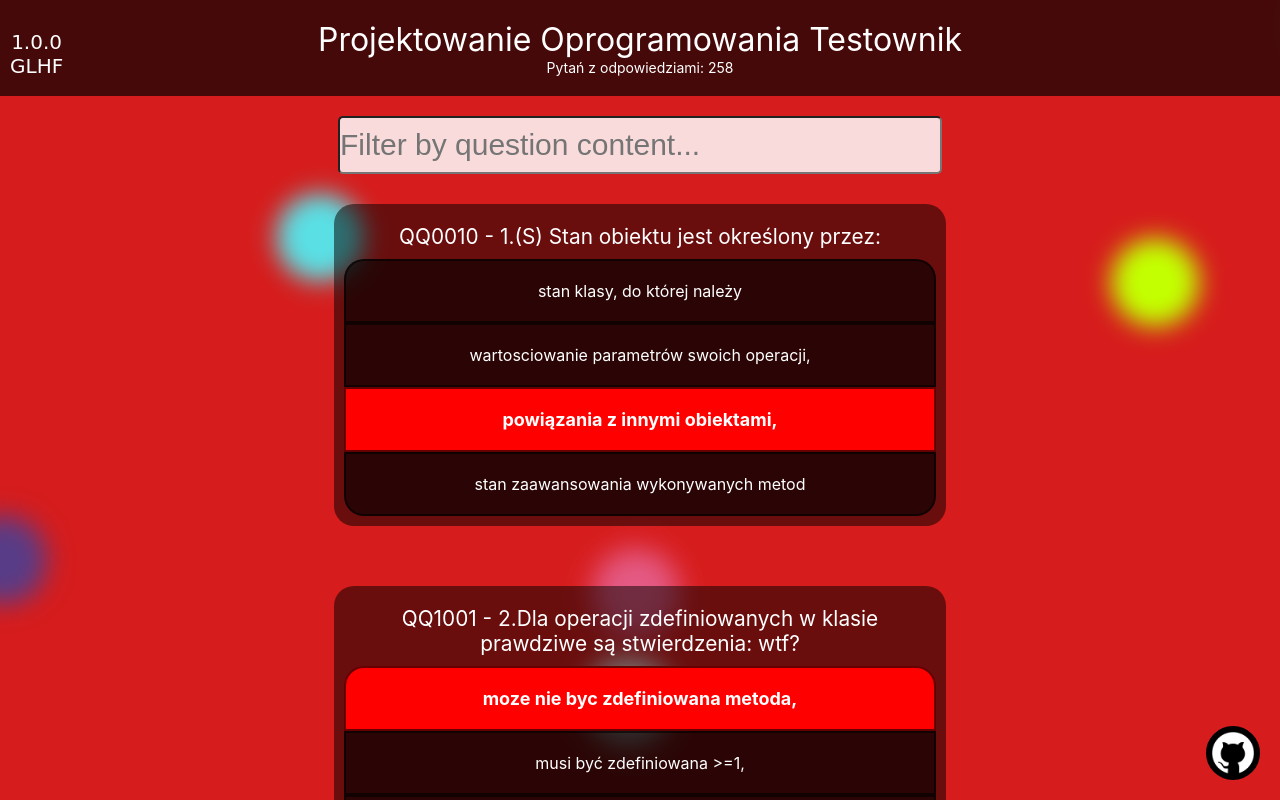
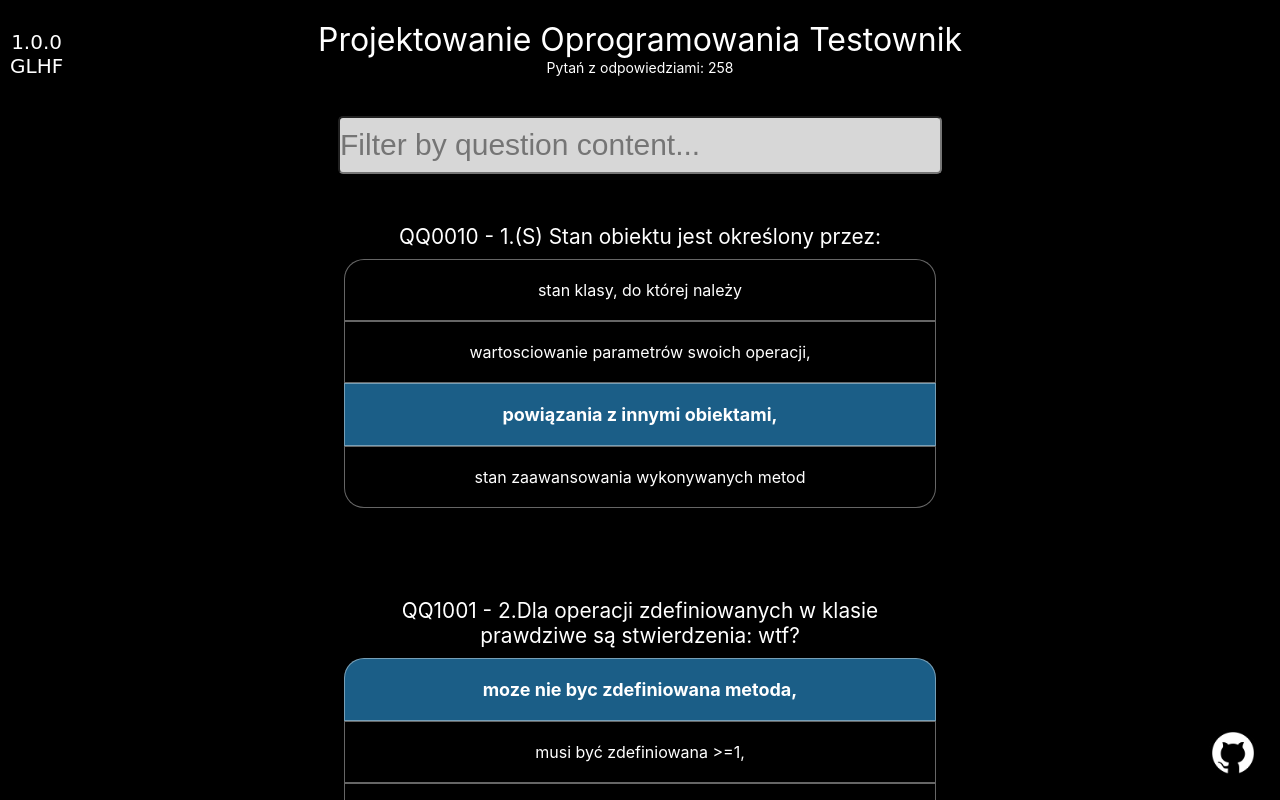
Before and after one commit to Jakub-Radzik/software-design-test, a React (Create React App) app: page / in a window 1280 px wide. Shown: the top 800 px of the page. Built offline with nearby package versions, Linux system fonts and the light colour scheme.

Commit message:
changed css

```diff
--- a/src/components/background.css
+++ b/src/components/background.css
@@ -1,8 +1,8 @@
-@keyframes move {
+/* @keyframes move {
   100% {
     transform: translate3d(0, 0, 1px) rotate(360deg);
   }
-}
+} */
 
 .background {
   position: fixed;
@@ -11,11 +11,11 @@
   height: 100vh;
   top: 0;
   left: 0;
-  background: #d61c1c;
+  background: black;
   overflow: hidden;
 }
 
-.background span {
+/* .background span {
   width: 11vmin;
   height: 11vmin;
   border-radius: 11vmin;
@@ -116,4 +116,4 @@
   animation-delay: -10s;
   transform-origin: 12vw 2vh;
   box-shadow: 22vmin 0 3.5042010496528846vmin currentColor;
-}
+} */
--- a/src/components/question.css
+++ b/src/components/question.css
@@ -1,7 +1,7 @@
 .question-block {
   background-color: rgba(0, 0, 0, 0.507);
   color: white;
-  border-radius: 20px;
+  border-radius: 15px;
   max-width: 612px;
   width: 100%;
   margin: 30px 0;
@@ -20,7 +20,7 @@
 
 .question-answer {
   padding: 20px;
-  border: 2px solid rgba(0, 0, 0, 0.6);
+  border: 1px solid rgba(255, 255, 255, 0.4);
   background: rgba(0, 0, 0, 0.6);
 }
 
@@ -33,7 +33,7 @@
 }
 
 .answer-correct {
-  background-color: red;
+  background-color: rgba(36, 123, 177, 0.764);
   font-weight: bold;
   font-size: large;
 }
```
Also changed, not shown: 1 other file (tests, documents, lock files or other folders).
